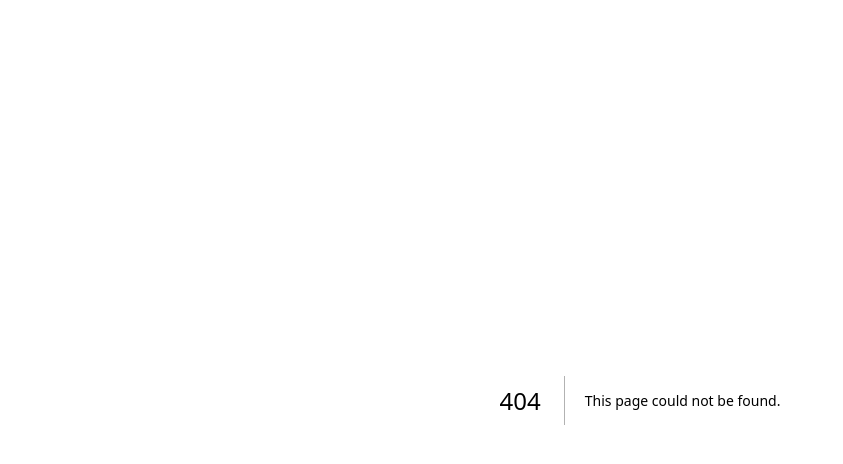
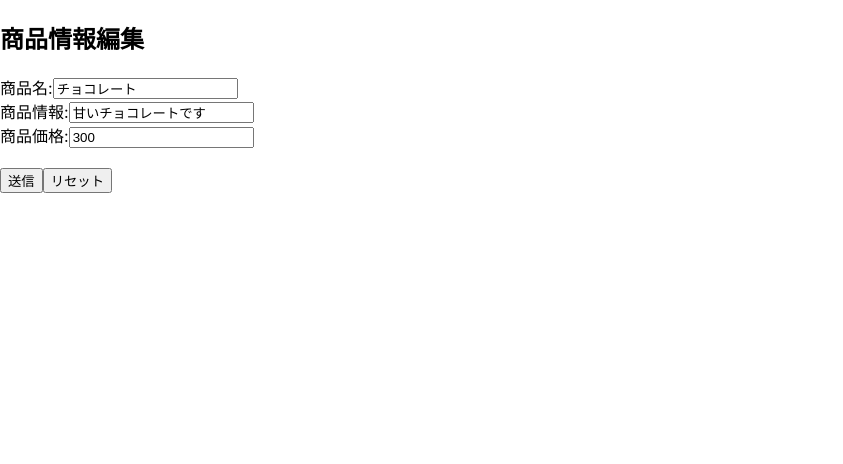
Before and after one commit to morikimiho/aws-tenant-app, a Next.js app: page /edit/1 in a window 1280 px wide. Before the commit this address had no page. Shown: the top 464 px of the page, without its empty margins (0-843 px from the left). Built offline with nearby package versions, Linux system fonts and the light colour scheme; data requests are answered from the project's data file.

Commit message:
編集画面を作成しました

```diff
--- a/data/db.json
+++ b/data/db.json
@@ -1,12 +1,12 @@
 {
   "items": [
     {
-      "id": 1,
-      "name": "ミルクチョコレート",
+      "name": "チョコレート",
       "description": "甘いチョコレートです",
       "price": 300,
       "imageUrl": "/images/sweets_chocolate_milk.png",
-      "deleted": false
+      "deleted": false,
+      "id": 1
     },
     {
       "id": 2,
--- /dev/null
+++ b/src/pages/edit/[id].tsx
@@ -0,0 +1,113 @@
+import { GetStaticPaths, GetStaticProps } from "next";
+import Head from "next/head";
+import { useRouter } from "next/router";
+import { useState } from "react";
+
+export default function ItemEdit({item}:{
+        item:{
+            id: number
+            name: string
+            imageUrl: string
+            description: string
+            price: number}})
+
+        {
+
+            const [id, setId] = useState(item.id);
+            const [name, setName] = useState(item.name);
+            const [description, setDes] = useState(item.description);
+            const [price, setPrice] = useState(item.price);
+            const [imageUrl, setUrl] = useState(item.imageUrl);
+
+            const router = useRouter();
+            const handleName = (e:any) => {setName(e.target.value)};
+            const handleDes = (e:any) => {setDes(e.target.value)};
+            const handlePrice = (e:any) => {setPrice(e.target.value)};
+            const handleUrl = (e:any) => {setUrl(e.target.value)};
+
+            const data = {
+                name: name,
+                description: description,
+                price: price,
+                imageUrl: imageUrl,
+                deleted: false,
+            };
+
+
+        function HandleOnSubmit () {
+            fetch(`http://localhost:8000/items/${id}`, {
+              method: 'PUT',
+              headers: {
+                'Content-Type': 'application/json',
+              },
+              body: JSON.stringify(data),
+            })
+
+            .then((response) => response.json())
+            .then((data) => {
+                console.log(data);
+                router.push('http://localhost:3000/items')
+            })
+            .catch((error) => {
+                console.error('Error:', error);
+            });
+        }
+
+        return (
+            <>
+                <Head>
+                    <title>
+                        商品情報編集
+                    </title>
+                </Head>
+                <article>
+                    <h1>商品情報編集</h1>
+                <form>
+                    <span>商品名:</span>
+                    <input type="text" value={name} onChange ={handleName}/>
+                        <br />
+                    <span>商品情報:</span>
+                    <input type="text" value={description} onChange ={handleDes}/>
+                        <br />
+                    <span>商品価格:</span>
+                    <input type="text" value={price} onChange ={handlePrice}/>
+                        {/* <br />
+                    <p>下記から画像をアップロードしてください。</p>
+                    <input type="text" value={imageUrl} onChange ={handleUrl}/> */}
+                </form>
+                <div>
+                    <br />
+                    <button type="submit" value="送信" onClick={HandleOnSubmit}>送信</button>
+                    <button type="reset" value="リセット">リセット</button>
+                </div>
+            </article>
+        </>
+        );
+    }
+
+
+
+
+export const getStaticPaths:GetStaticPaths = async () => {
+    const res = await fetch('http://localhost:8000/items');
+    const items = await res.json();
+
+        const paths = items.map((item:{id:number}) => {
+            return({params: {id: item.id.toString()}})
+
+        })
+
+            return {
+                paths,
+                fallback: false
+            }
+        };
+
+    export const getStaticProps:GetStaticProps = async ({params}) => {
+        const res = await fetch(`http://localhost:8000/items/${params?.id}`);
+         const item = await res.json();
+
+        return {
+            props: {item}
+        }
+    };
--- a/src/pages/items/[id].tsx
+++ b/src/pages/items/[id].tsx
@@ -9,6 +9,8 @@ export default function ItemDetail({item}:{
       description: string
       price: number
     }}) {
+
+
         return (
         <>
             <Head>
```
Also changed, not shown: src/components/edit.tsx (added, +29 -0 lines).
